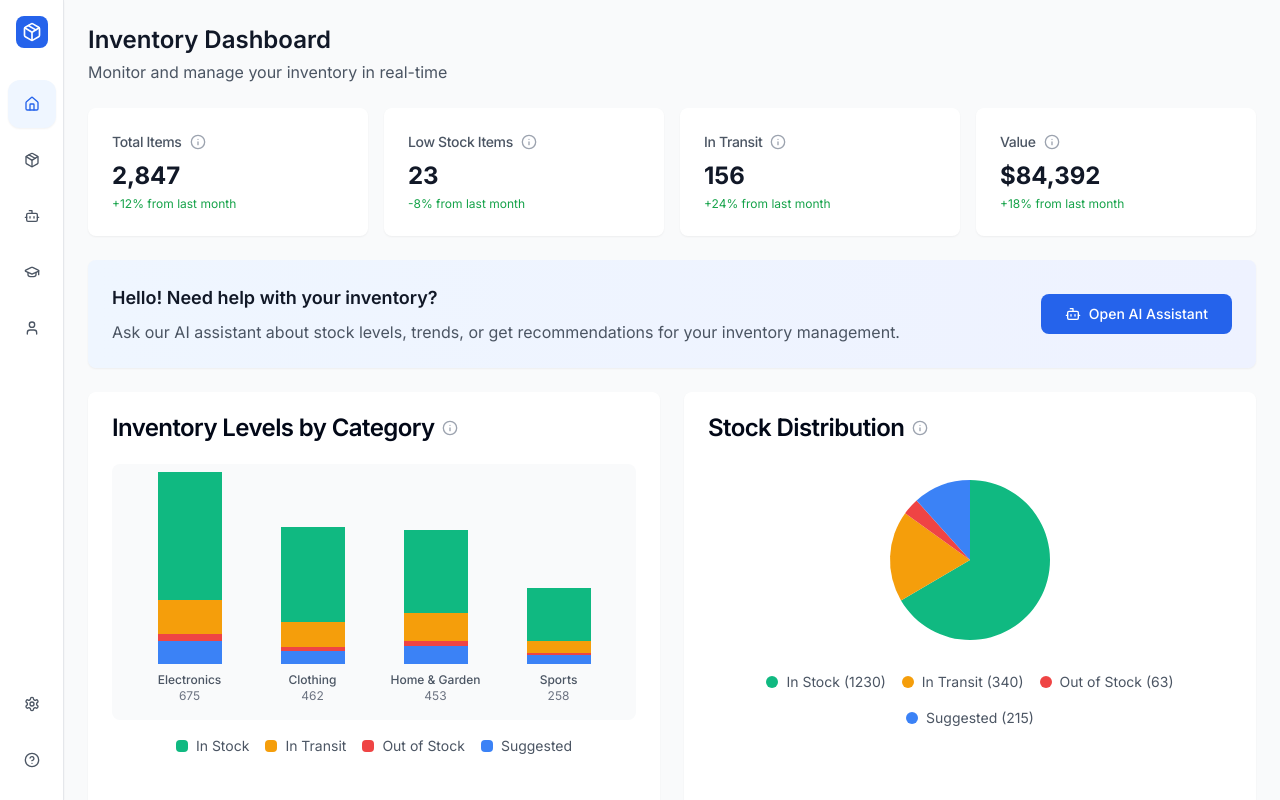
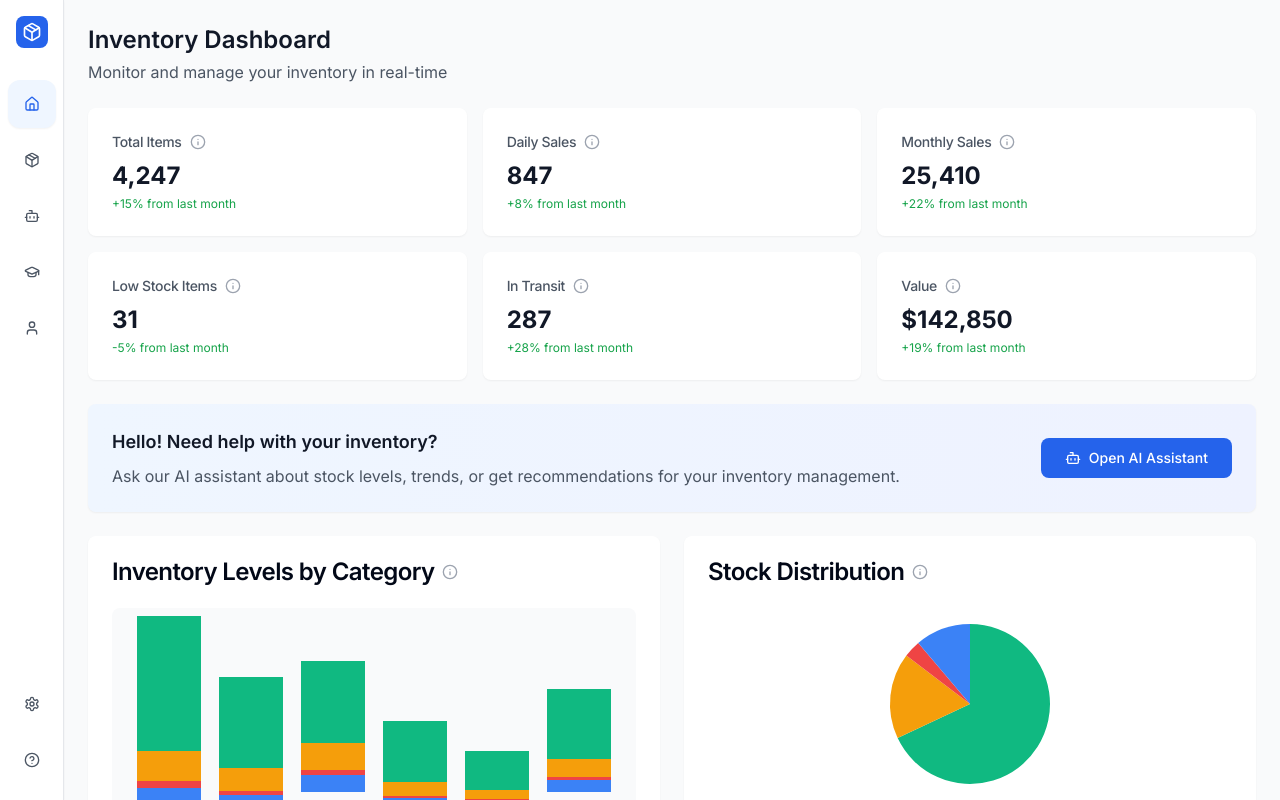
Before and after one commit to Serrowxd/InventoryManager_V0, a Next.js app: page / in a window 1280 px wide. Built offline with nearby package versions, Linux system fonts and the light colour scheme.

Commit message:
feat: enhance inventory and add sales metrics to dashboard
Expand inventory with 20 diverse items and add daily/monthly sales metrics

#VERCEL_SKIP

Co-authored-by: Serrow <30558808+Serrowxd@users.noreply.github.com>

```diff
--- a/components/dashboard.tsx
+++ b/components/dashboard.tsx
@@ -16,10 +16,12 @@ interface DashboardProps {
 export function Dashboard({ onOpenChatbot }: DashboardProps) {
   const [selectedCategory, setSelectedCategory] = useState<string | null>(null)
   const [stats, setStats] = useState({
-    totalItems: 2847,
-    lowStockItems: 23,
-    inTransit: 156,
-    totalValue: 84392,
+    totalItems: 4247,
+    lowStockItems: 31,
+    inTransit: 287,
+    totalValue: 142850,
+    dailySales: 847,
+    monthlySales: 25410,
   })
 
   useEffect(() => {
@@ -37,28 +39,42 @@ export function Dashboard({ onOpenChatbot }: DashboardProps) {
     {
       title: "Total Items",
       value: stats.totalItems.toLocaleString(),
-      change: "+12%",
+      change: "+15%",
       positive: true,
       info: "Total number of items currently in inventory across all categories",
     },
     {
+      title: "Daily Sales",
+      value: stats.dailySales.toLocaleString(),
+      change: "+8%",
+      positive: true,
+      info: "Number of items sold today across all categories",
+    },
+    {
+      title: "Monthly Sales",
+      value: stats.monthlySales.toLocaleString(),
+      change: "+22%",
+      positive: true,
+      info: "Total number of items sold this month across all categories",
+    },
+    {
       title: "Low Stock Items",
       value: stats.lowStockItems.toString(),
-      change: "-8%",
+      change: "-5%",
       positive: true,
       info: "Items that are below the minimum stock threshold and need reordering",
     },
     {
       title: "In Transit",
       value: stats.inTransit.toString(),
-      change: "+24%",
+      change: "+28%",
       positive: true,
       info: "Items currently being shipped or in the process of delivery",
     },
     {
       title: "Value",
       value: `$${stats.totalValue.toLocaleString()}`,
-      change: "+18%",
+      change: "+19%",
       positive: true,
       info: "Total monetary value of all inventory items at current market prices",
     },
@@ -76,7 +92,7 @@ export function Dashboard({ onOpenChatbot }: DashboardProps) {
         </div>
 
         {/* Stats Cards */}
-        <div className="grid grid-cols-1 md:grid-cols-2 lg:grid-cols-4 gap-4">
+        <div className="grid grid-cols-1 md:grid-cols-2 lg:grid-cols-3 gap-4">
           {statsDisplay.map((stat, index) => (
             <Card key={index} className="border-0 shadow-sm">
               <CardHeader className="flex flex-row items-center justify-between space-y-0 pb-2">
@@ -166,7 +182,7 @@ export function Dashboard({ onOpenChatbot }: DashboardProps) {
           <Card className="border-0 shadow-sm lg:col-span-2">
             <CardHeader>
               <CardTitle className="flex items-center gap-2">
-                Inventory Trends (Last 30 Days)
+                Inventory Trends (Last 7 Weeks)
                 <Tooltip>
                   <TooltipTrigger asChild>
                     <Info className="w-4 h-4 text-gray-400 hover:text-gray-600 cursor-help" />
--- a/public/data/inventory-data.json
+++ b/public/data/inventory-data.json
@@ -1,90 +1,127 @@
 {
   "stats": {
-    "totalItems": 2847,
-    "lowStockItems": 23,
-    "inTransit": 156,
-    "totalValue": 84392
+    "totalItems": 4247,
+    "lowStockItems": 31,
+    "inTransit": 287,
+    "totalValue": 142850,
+    "dailySales": 847,
+    "monthlySales": 25410
   },
   "barChartData": [
     {
       "category": "Electronics",
-      "inStock": 450,
-      "inTransit": 120,
-      "outOfStock": 25,
-      "suggested": 80
+      "inStock": 650,
+      "inTransit": 145,
+      "outOfStock": 35,
+      "suggested": 95
     },
     {
       "category": "Clothing",
-      "inStock": 320,
-      "inTransit": 85,
+      "inStock": 420,
+      "inTransit": 105,
+      "outOfStock": 18,
+      "suggested": 62
+    },
+    {
+      "category": "Home & Garden",
+      "inStock": 380,
+      "inTransit": 125,
+      "outOfStock": 25,
+      "suggested": 78
+    },
+    {
+      "category": "Sports",
+      "inStock": 280,
+      "inTransit": 65,
       "outOfStock": 12,
       "suggested": 45
     },
     {
-      "category": "Home & Garden",
-      "inStock": 280,
-      "inTransit": 95,
-      "outOfStock": 18,
-      "suggested": 60
+      "category": "Furniture",
+      "inStock": 180,
+      "inTransit": 45,
+      "outOfStock": 8,
+      "suggested": 32
     },
     {
-      "category": "Sports",
-      "inStock": 180,
-      "inTransit": 40,
-      "outOfStock": 8,
-      "suggested": 30
+      "category": "Health & Fitness",
+      "inStock": 320,
+      "inTransit": 85,
+      "outOfStock": 15,
+      "suggested": 55
     }
   ],
   "pieChartData": [
     {
       "name": "In Stock",
-      "value": 1230,
+      "value": 2230,
       "color": "#10b981"
     },
     {
       "name": "In Transit",
-      "value": 340,
+      "value": 570,
       "color": "#f59e0b"
     },
     {
       "name": "Out of Stock",
-      "value": 63,
+      "value": 113,
       "color": "#ef4444"
     },
     {
       "name": "Suggested",
-      "value": 215,
+      "value": 367,
       "color": "#3b82f6"
     }
   ],
   "lineChartData": [
     {
-      "date": "Jan 1",
-      "inStock": 1200,
-      "inTransit": 300,
-      "outOfStock": 50,
-      "suggested": 200
+      "date": "Dec 1",
+      "inStock": 2100,
+      "inTransit": 520,
+      "outOfStock": 95,
+      "suggested": 340
     },
     {
-      "date": "Jan 8",
-      "inStock": 1150,
-      "inTransit": 320,
-      "outOfStock": 45,
-      "suggested": 210
+      "date": "Dec 8",
+      "inStock": 2050,
+      "inTransit": 540,
+      "outOfStock": 88,
+      "suggested": 355
     },
     {
-      "date": "Jan 15",
-      "inStock": 1180,
-      "inTransit": 280,
-      "outOfStock": 60,
-      "suggested": 190
+      "date": "Dec 15",
+      "inStock": 2120,
+      "inTransit": 510,
+      "outOfStock": 102,
+      "suggested": 330
     },
     {
-      "date": "Jan 22",
-      "inStock": 1230,
-      "inTransit": 340,
-      "outOfStock": 63,
-      "suggested": 215
+      "date": "Dec 22",
+      "inStock": 2180,
+      "inTransit": 550,
+      "outOfStock": 108,
+      "suggested": 345
+    },
+    {
+      "date": "Dec 29",
+      "inStock": 2230,
+      "inTransit": 570,
+      "outOfStock": 113,
+      "suggested": 367
+    },
+    {
+      "date": "Jan 5",
+      "inStock": 2200,
+      "inTransit": 580,
+      "outOfStock": 105,
+      "suggested": 375
+    },
+    {
+      "date": "Jan 12",
+      "inStock": 2250,
+      "inTransit": 560,
+      "outOfStock": 118,
+      "suggested": 360
     }
   ]
 }
```
Also changed, not shown: public/data/inventory-items.json (+219 -16 lines).
